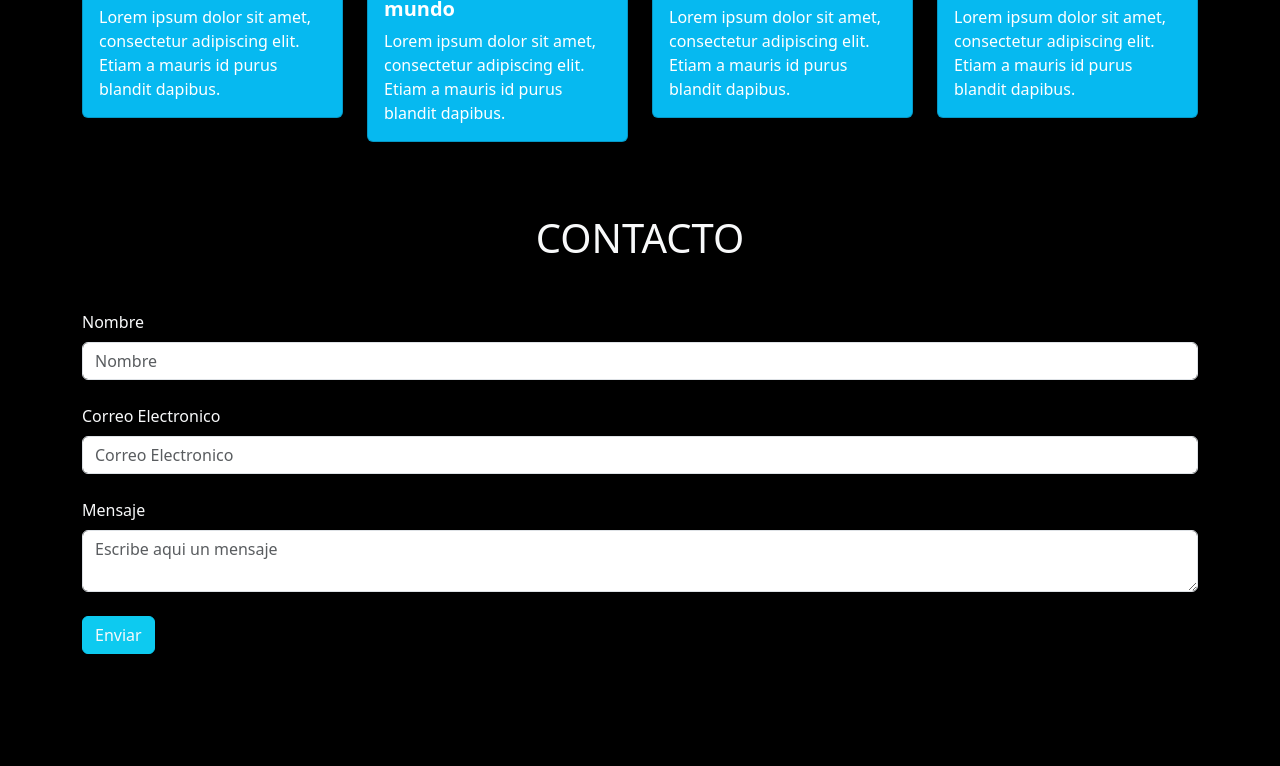
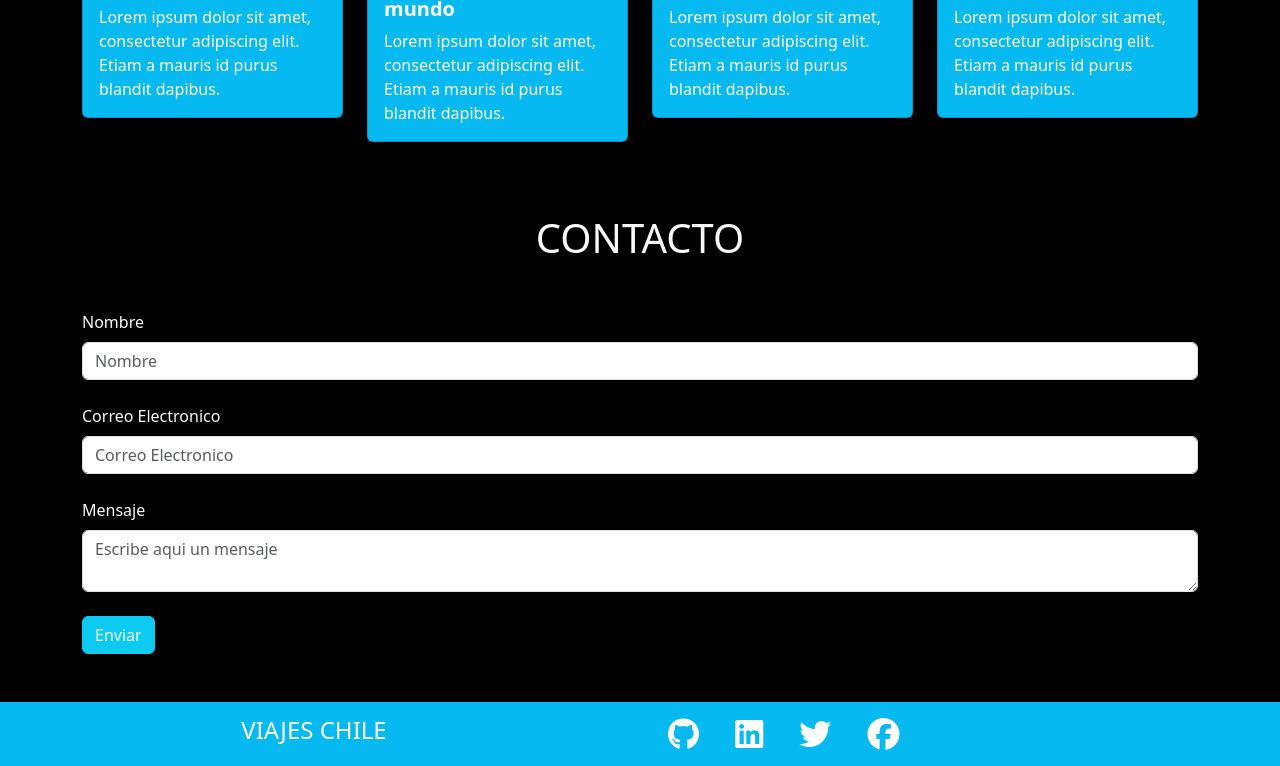
Before and after one commit to edgarperez2/desafio, a plain HTML site: page index.html in a window 1280 px wide. Shown: the part 1656-2422 px from the top of the page. Before the commit the page ends 2358 px from the top, so only its background shows below. Drawn offline with nearby package versions, Linux system fonts and the light colour scheme.

Commit message:
se agrego el footer

```diff
--- a/assets/css/style.css
+++ b/assets/css/style.css
@@ -26,3 +26,8 @@ body {
 .card-text {
     color: white;
 }
+
+footer {
+    background-color:  rgb(6, 185, 240);
+    color: white;
+}
--- a/index.html
+++ b/index.html
@@ -191,6 +191,17 @@
 
   </section>
 
+  <!--footer-->
+  <footer class="d-none d-md-flex row align-items-center justify-content-between">
+    <h4 class="col-6 text-center">VIAJES CHILE</h4>
+    <div class="col-6">
+        <i class="fa-brands fa-github fa-2x m-3"></i>
+        <i class="fa-brands fa-linkedin fa-2x m-3"></i>
+        <i class="fa-brands fa-twitter fa-2x m-3"></i>
+        <i class="fa-brands fa-facebook fa-2x m-3"></i>
+    </div>
+  </footer>
+
 
     <script src="https://code.jquery.com/jquery-3.5.1.slim.min.js"></script>
     <script src="https://cdn.jsdelivr.net/npm/@popperjs/core@2.0.7/dist/umd/popper.min.js"></script>
```
